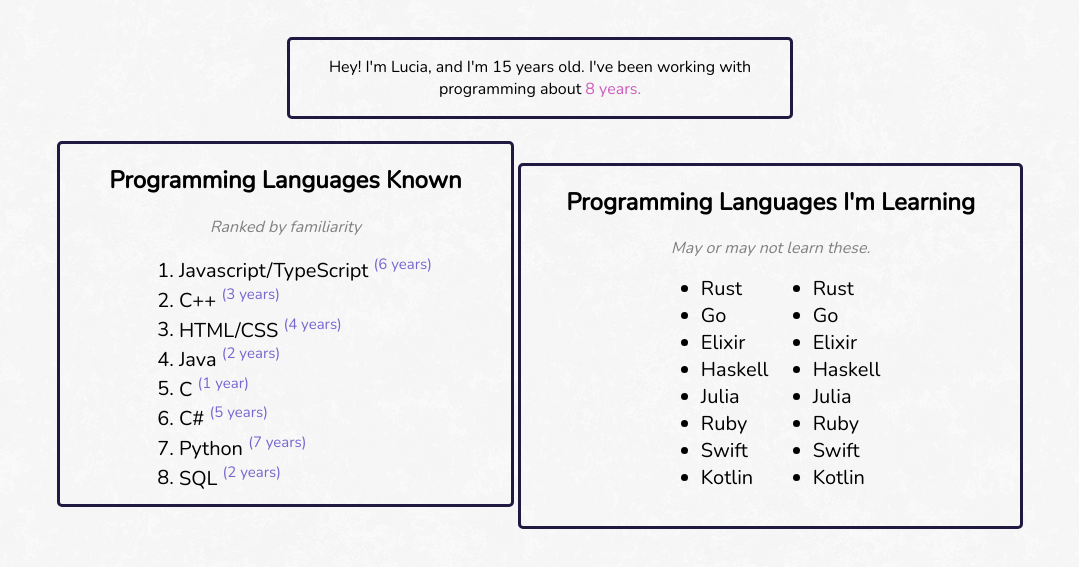
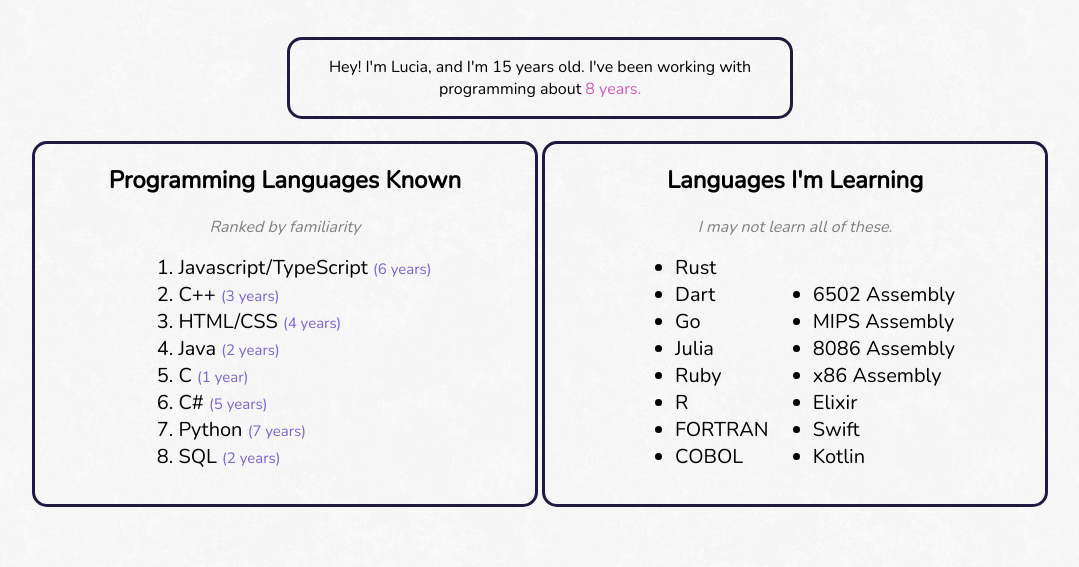
Before and after one commit to saturnaliam/lucia-website, a website: page src/html/index.html in a window 1280 px wide. Shown: the part 125-692 px from the top of the page, without its empty margins (100-1179 px from the left). Drawn offline with nearby package versions, Linux system fonts and the light colour scheme.

Commit message:
Fixed misalligned unordered list.

```diff
--- a/src/css/index.css
+++ b/src/css/index.css
@@ -20,7 +20,6 @@ li {
 
 .lengthKnown {
     color: #7567cf;
-    vertical-align: super;
     font-size: 15px;
 }
 
@@ -32,7 +31,7 @@ li {
 
 article {
     border: #1f1a42 solid 3px;
-    border-radius: 5px;
+    border-radius: 15px;
     margin: 0 auto;
 }
 
@@ -41,11 +40,15 @@ article {
 }
 
 #langs {
-    max-width: 500px;
+    width: 500px;
     height: 360px;
     display: inline-block;
 }
 
+ul {
+    display: inline-block;
+    height: 50px;
+}
 
 #aboutMeYears {
     color: rgb(204, 92, 185);
--- a/src/html/index.html
+++ b/src/html/index.html
@@ -39,30 +39,26 @@
                             </ol>
                         </article>
 
-                        <!-- BUG Blocks don't appear at the same height on the webpage.-->
                         <article id="langs">
-                            <h2>Programming Languages I'm Learning</h2>
-                            <p class="headingCaption">May or may not learn these.</p>
-                            <ul class="programmingLanguages" style="display: inline-block;">
+                            <h2>Languages I'm Learning</h2>
+                            <p class="headingCaption">I may not learn all of these.</p>
+                            <ul class="programmingLanguages">
                                 <li>Rust</li>
+                                <li>Dart</li>
                                 <li>Go</li>
-                                <li>Elixir</li>
-                                <li>Haskell</li>
                                 <li>Julia</li>
                                 <li>Ruby</li>
-                                <li>Swift</li>
-                                <li>Kotlin</li>
-
+                                <li>R</li>
+                                <li>FORTRAN</li>
+                                <li>COBOL</li>
                             </ul>
 
-
-                            <ul class="programmingLanguages" style="display: inline-block;">
-                                <li>Rust</li>
-                                <li>Go</li>
+                            <ul class="programmingLanguages">
+                                <li>6502 Assembly</li>
+                                <li>MIPS Assembly</li>
+                                <li>8086 Assembly</li>
+                                <li>x86 Assembly</li>
                                 <li>Elixir</li>
-                                <li>Haskell</li>
-                                <li>Julia</li>
-                                <li>Ruby</li>
                                 <li>Swift</li>
                                 <li>Kotlin</li>
                             </ul>
```
